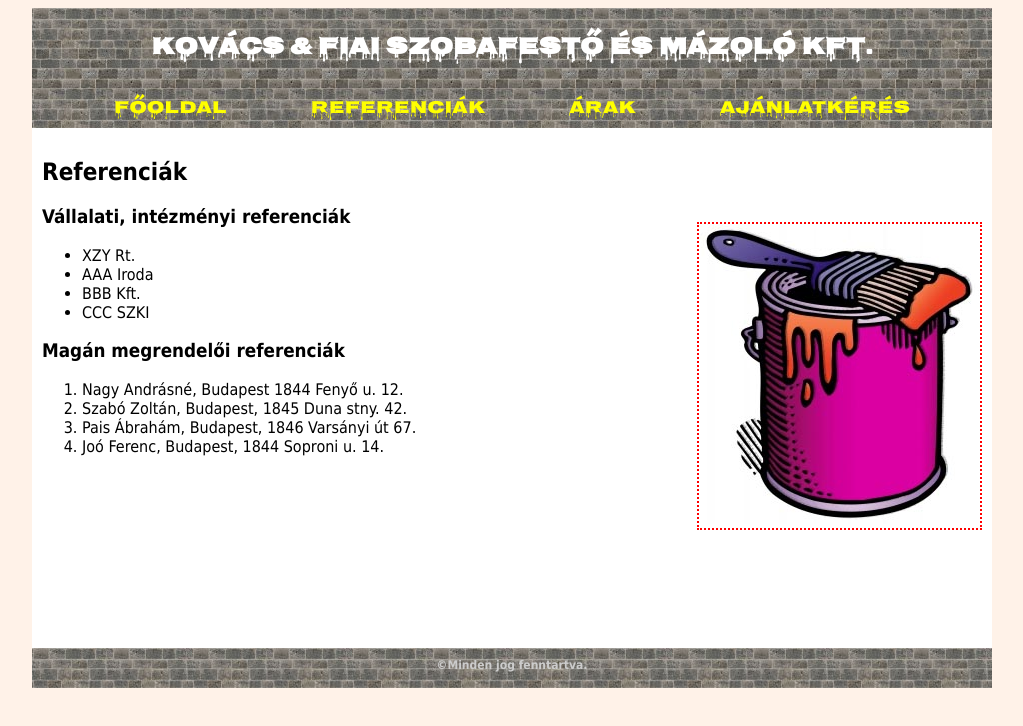
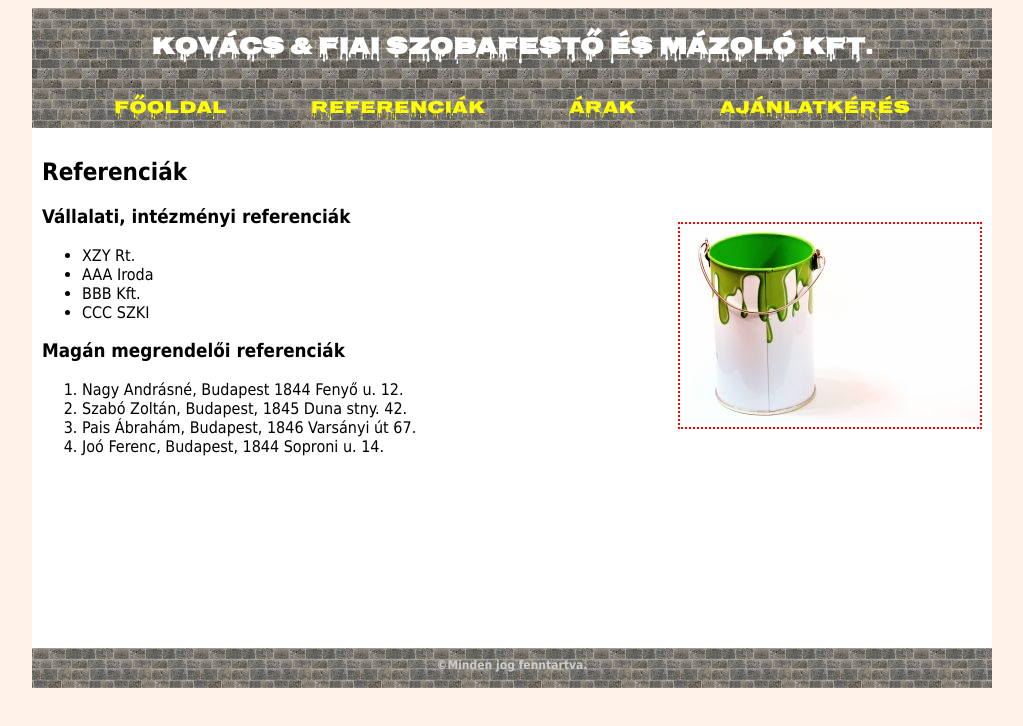
Before and after one commit to paaldorina/munkaf-jlok-26_onallo, a plain HTML site: page referenciak.html in a window 1280 px wide. Shown: the whole page, without its empty margins (128-1151 px from the left). Drawn offline with Linux system fonts and the light colour scheme; a web font is replaced by a local one.

Commit message:
feladat 7

```diff
--- a/referenciak.html
+++ b/referenciak.html
@@ -22,7 +22,7 @@
     </div>
     <div id="tartalom">
         <h2>Referenciák</h2>
-        <p class="kep"><img src="festes.jpg" alt="festés"></p>
+        <p class="kep"><img src="vodor.jpg" alt="vödör"></p>
         <h3>Vállalati, intézményi referenciák</h3>
 
         <ul>
```
